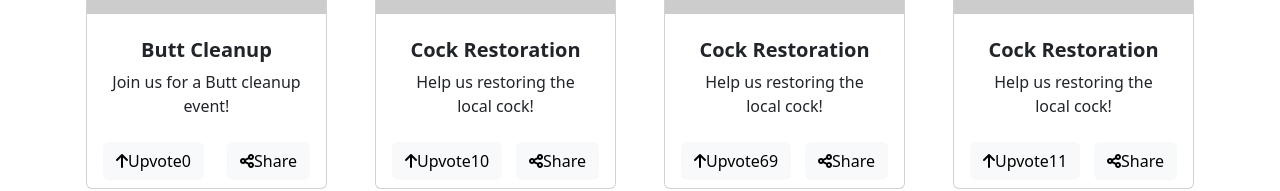
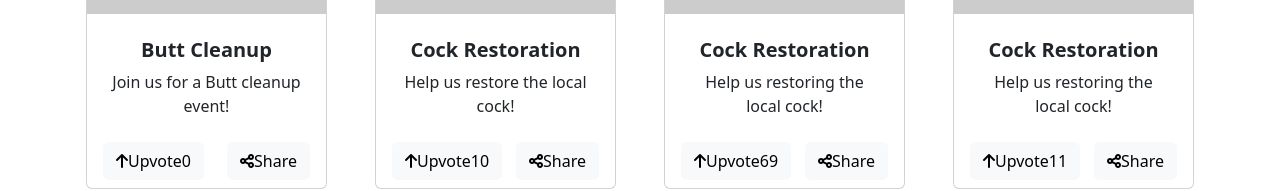
Before and after one commit to YellowO2/SocialVolunteerSite, a React (Vite) app in the folder frontend/: page / in a window 1280 px wide. Shown: the part 698-889 px from the top of the page. Built offline with nearby package versions, Linux system fonts and the light colour scheme.

Commit message:
changed some typos

```diff
--- a/frontend/src/pages/home.jsx
+++ b/frontend/src/pages/home.jsx
@@ -13,7 +13,7 @@ const mockPostDataList = [
   {
     id: 2,
     title: "Cock Restoration",
-    description: "Help us restoring the local cock!",
+    description: "Help us restore the local cock!",
     image: "https://via.placeholder.com/150",
     upvotes: 10,
   },
```
Also changed, not shown: 1 other file (tests, documents, lock files or other folders).
